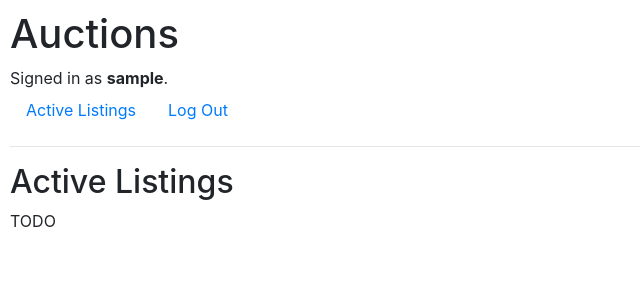
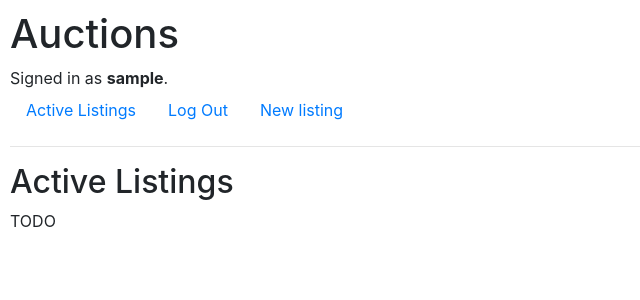
Before and after one commit to jeanphcote/commerce, a Django app: page / in a window 1280 px wide. Shown: the top 300 px of the page, without its empty margins (0-640 px from the left). Run offline with Django 3.2, Linux system fonts and the light colour scheme; the visitor is signed in with stand-in values (Sample User, id 1); data that the repository does not hold is empty; some libraries are stand-ins or nearby versions.

Commit message:
fixed adding listing, started card

```diff
--- a/auctions/templates/auctions/index.html
+++ b/auctions/templates/auctions/index.html
@@ -4,4 +4,33 @@
     <h2>Active Listings</h2>
 
     TODO
+    <ul>
+        {% for listing in listings %}
+            <li>{{ listing.title }}</li>
+        {% endfor %}
+        </ul>
+
+
+        <div class="row">
+            {% for listing in listings %}
+            <div class="col-sm-6">
+                <div class="card" style="width: 18rem;">
+                    <img class="card-img-top" src="{{ listing.picture_url }}" alt="Picture of a {{ listing.title }}">
+                    <div class="card-body">
+                    <h5 class="card-title">{{ listing.title }}</h5>
+                    <p class="card-text">{{ listing.description }}.</p>
+                    </div>
+                    <ul class="list-group list-group-flush">
+                    <li class="list-group-item">Current price (to uptade, I only show the starting bid) = {{ listing.starting_bid }}</li>
+                    <li class="list-group-item">Category {{ listing.listing_category }}</li>
+                    </ul>
+                    <div class="card-body">
+                    <a href="#" class="card-link">Card link</a>
+                    <a href="#" class="card-link">Another link</a>
+                    </div>
+                </div>
+            </div>
+            {% endfor %}
+        </div>
+
 {% endblock %}
--- a/auctions/templates/auctions/layout.html
+++ b/auctions/templates/auctions/layout.html
@@ -24,6 +24,9 @@
                 <li class="nav-item">
                     <a class="nav-link" href="{% url 'logout' %}">Log Out</a>
                 </li>
+                <li class="nav-item">
+                    <a class="nav-link" href="{% url 'create' %}">New listing</a>
+                </li>
             {% else %}
                 <li class="nav-item">
                     <a class="nav-link" href="{% url 'login' %}">Log In</a>
--- a/auctions/views.py
+++ b/auctions/views.py
@@ -5,6 +5,7 @@ from django.shortcuts import render
 from django.urls import reverse
 from django.forms import ModelForm
 from django import forms
+import copy
 
 from .models import User, Listing, Bid, Comment
 
@@ -23,7 +24,11 @@ class NewListingForm(ModelForm):
 # end of model forms
 
 def index(request):
-    return render(request, "auctions/index.html")
+    #listings_list = []
+    listing = Listing.objects.all().filter(closed=False)
+    return render(request, "auctions/index.html", {
+        'listings' : listing,
+    })
 
 
 def login_view(request):
@@ -79,18 +84,27 @@ def register(request):
 
 def create(request):
     if request.method == "POST":
-        l = NewListingForm(request.POST)
+        #l = NewListingForm(request.POST)
+        #l.creator = User.objects.get(pk=request.user.id)
+        form_data = copy.copy(request.POST)
+        form_data['creator'] = User.objects.get(pk=request.user.id)
+        form = NewListingForm(data=form_data)
+        #l.cleaned_data['creator'] = User.objects.get(pk=request.user.id)
+        #l.creator = User.objects.get(pk=request.user.id)
+        #obj = l.save(commit=False)
         #l.creator = request.user
-        #l.closed = False
-        if l.is_valid():
-            obj = l.save(commit=False) # Return an object without saving to the DB
-            obj.creator = User.objects.get(pk=request.user.id) # Add an author field which will contain current user's id
-            obj.save()
+        if form.is_valid():
+
+
+            #obj = l.save(commit=False) # Return an object without saving to the DB
+            #obj.creator = User.objects.get(pk=request.user.id)
+            form.save()
         # I need to populate the hidden fields
             #new_listing = l.save()
             return HttpResponseRedirect(reverse("index"))
     else:
         form = NewListingForm()
         return render(request, "auctions/create.html", {
-        "form" : form
+        "form" : form,
+        #"user" : User.objects.get(pk=request.user.id)
     })
```
